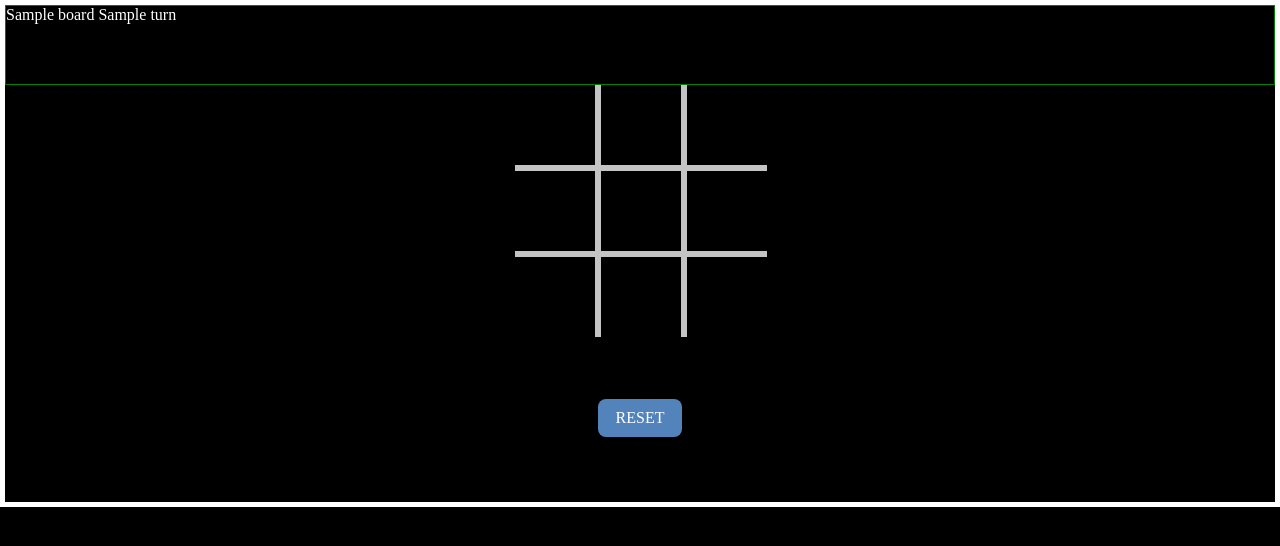
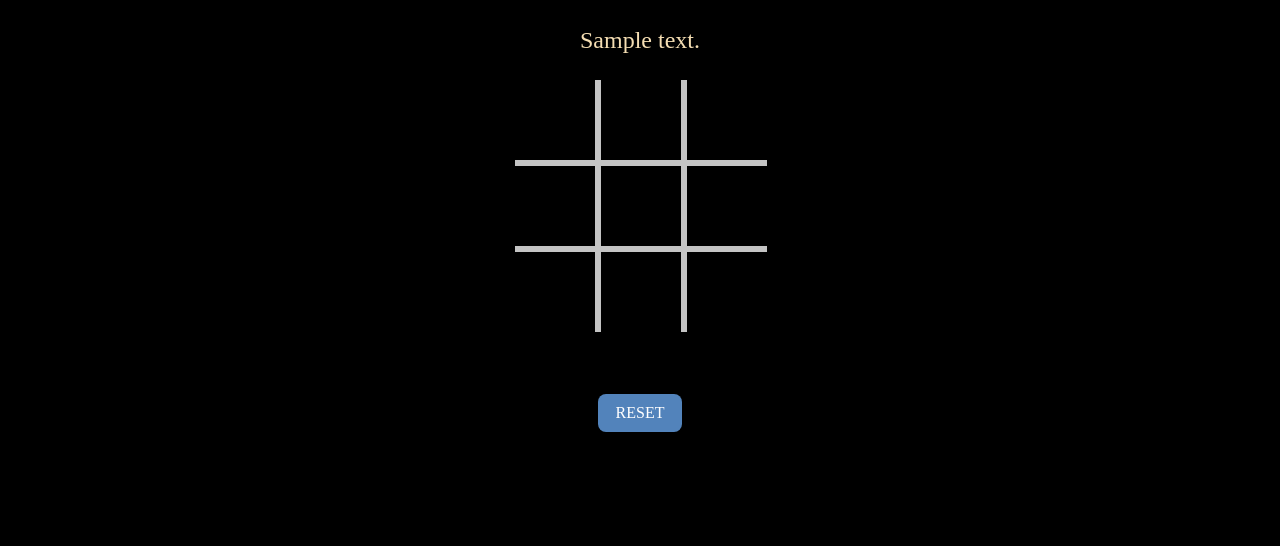
Before and after one commit to Zong-Jhen/tic_tac_toe_game, a FastAPI app: template templates/tic_tac_toe.html in a window 1280 px wide. Shown: the top 546 px of the page. Run offline with FastAPI, Linux system fonts and the light colour scheme; the template is opened without the code that fills it: most values are stand-ins (such as "Sample title", 1, 10 or a date in 2020).

Commit message:
Add is_end, print end text, reset bottom
- add end text in html if game is end
- check if game is end or draw
- add utls.py to transform the data structure
- add reset bottom

```diff
--- a/main.py
+++ b/main.py
@@ -5,6 +5,8 @@ from fastapi import FastAPI, Request
 from fastapi.staticfiles import StaticFiles
 from fastapi.templating import Jinja2Templates
 from typing import Optional
+from game import Game, Player
+from utls import html_str_to_board
 
 app = FastAPI()
 app.mount("/static", StaticFiles(directory="static"), name="static")
@@ -28,11 +30,26 @@ def get(request: Request, board: Optional[str] = '000000000'):
     else:  # 其他情形都出錯
         raise ValueError("board invalid")
 
+    g = Game(Player(0), Player(1))
+    g.board = html_str_to_board(board)
+    is_end = g.is_end()
+    print(f'is_end:{is_end}') # 檢查結果
+    if is_end == 1:
+        end_text = 'Circle win!!'
+    elif is_end == 2:
+        end_text = 'Cross win!!'
+    elif is_end == 3:
+        end_text = 'Draw!!'
+    else:
+        end_text = ''
+
     return templates.TemplateResponse(
         "tic_tac_toe.html",
         {
             "request": request,
             "board": board,
             "turn": turn,
+            "is_end": is_end,
+            "end_text": end_text,
         }
     )
--- a/static/style.css
+++ b/static/style.css
@@ -12,7 +12,7 @@ body{
 
 .wrapper {
     display: grid;
-    border: 5px solid white;
+    /* border: 5px solid white; */
     /* 界定3個row, 比例為1:3:2 */
     /* 可以在網站上右鍵inspect, 估計所需條件 */
     grid-template-rows: 10vh 3fr 2fr;
@@ -107,3 +107,10 @@ body{
     padding-left: 18px;
     border-radius: 8px;
 }
+
+.end-text{
+    margin: auto;
+    color: wheat;
+    text-align: center;
+    font-size: x-large;
+}
--- a/templates/tic_tac_toe.html
+++ b/templates/tic_tac_toe.html
@@ -14,14 +14,15 @@
       <div class = "wrapper">
         <!-- /* row 1 放說明, row 2 放井字, row 3放按鍵 */ -->
         <!-- 印出borad 及 turn資訊 -->
-      <div class = "item">{{board}} {{turn}}</div>
+      <!-- <div class = "item">{{end_text}} {{turn}}</div>  -->
+      <div class = "end-text">{{end_text}}</div>
         <div id = "tic-tac-toe">
           <!-- 九宮格 -->
           {% for i in range(9) %}
           <!-- 變數用兩個大括號表示{{i+1}} -->
           <!-- <div class="box" id="box-{{i+1}}" onclick="window.location='/?board={{board[:i] + turn + board[i+1:]}}'"> -->
                                                                             <!--上述這種寫法會有同一個盤面連點出現錯誤, 要使用if else 解決, 為求精簡使用 結果 + if ... + else ... 一行的寫法-->
-          <div class="box" id="box-{{i+1}}" onclick="window.location='/?board={{board[:i] + turn + board[i+1:] if board[i] == '0' else board}}'">
+          <div class="box" id="box-{{i+1}}" onclick="window.location='/?board={{board[:i] + turn + board[i+1:] if (board[i] == '0' and is_end == 0) else board}}'">
             {% if board[i] == '1'%}
               <div class = "circle"></div>
             {% elif board[i] == '2'%}
```
Also changed, not shown: utls.py (added, +15 -0 lines).
